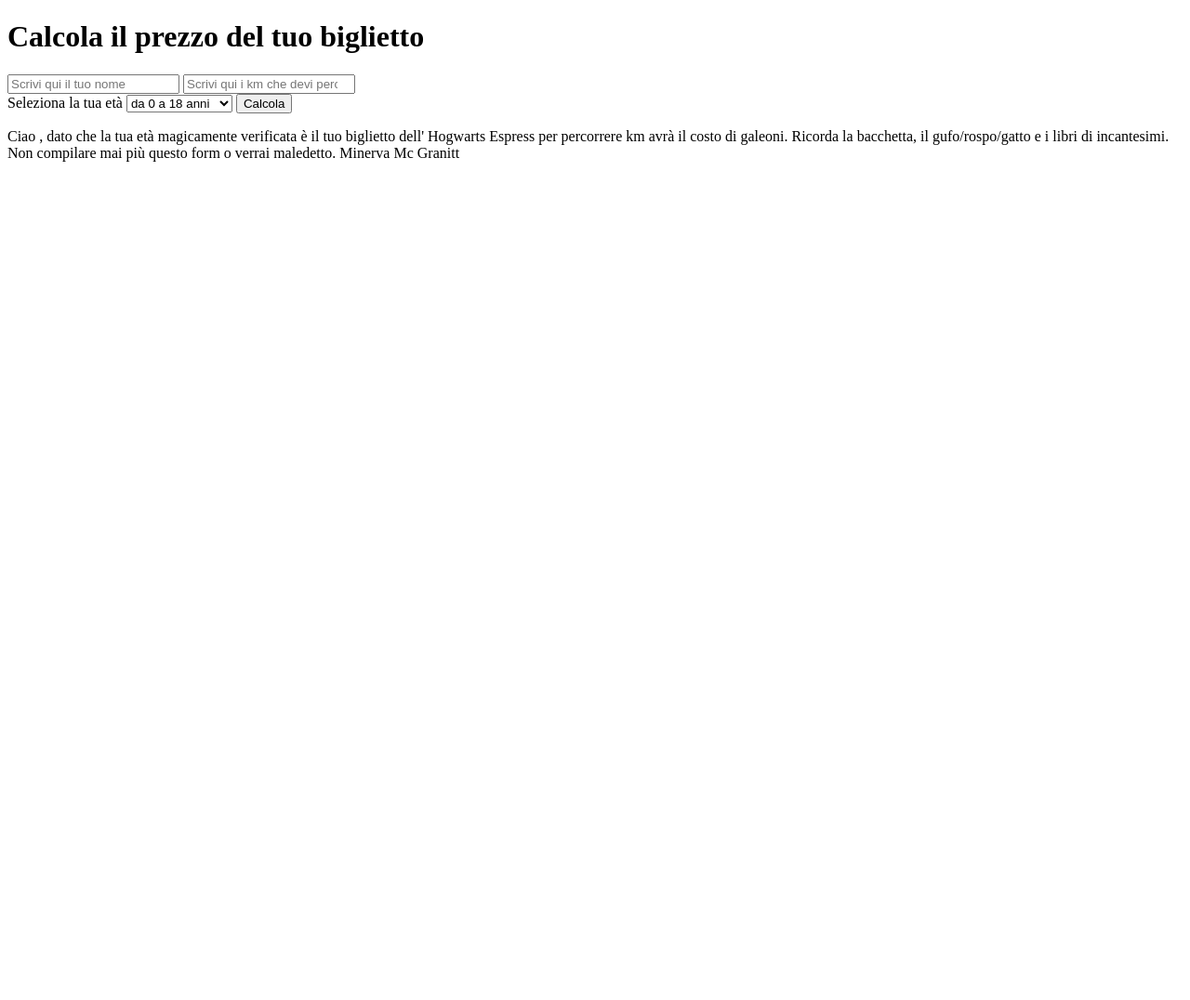
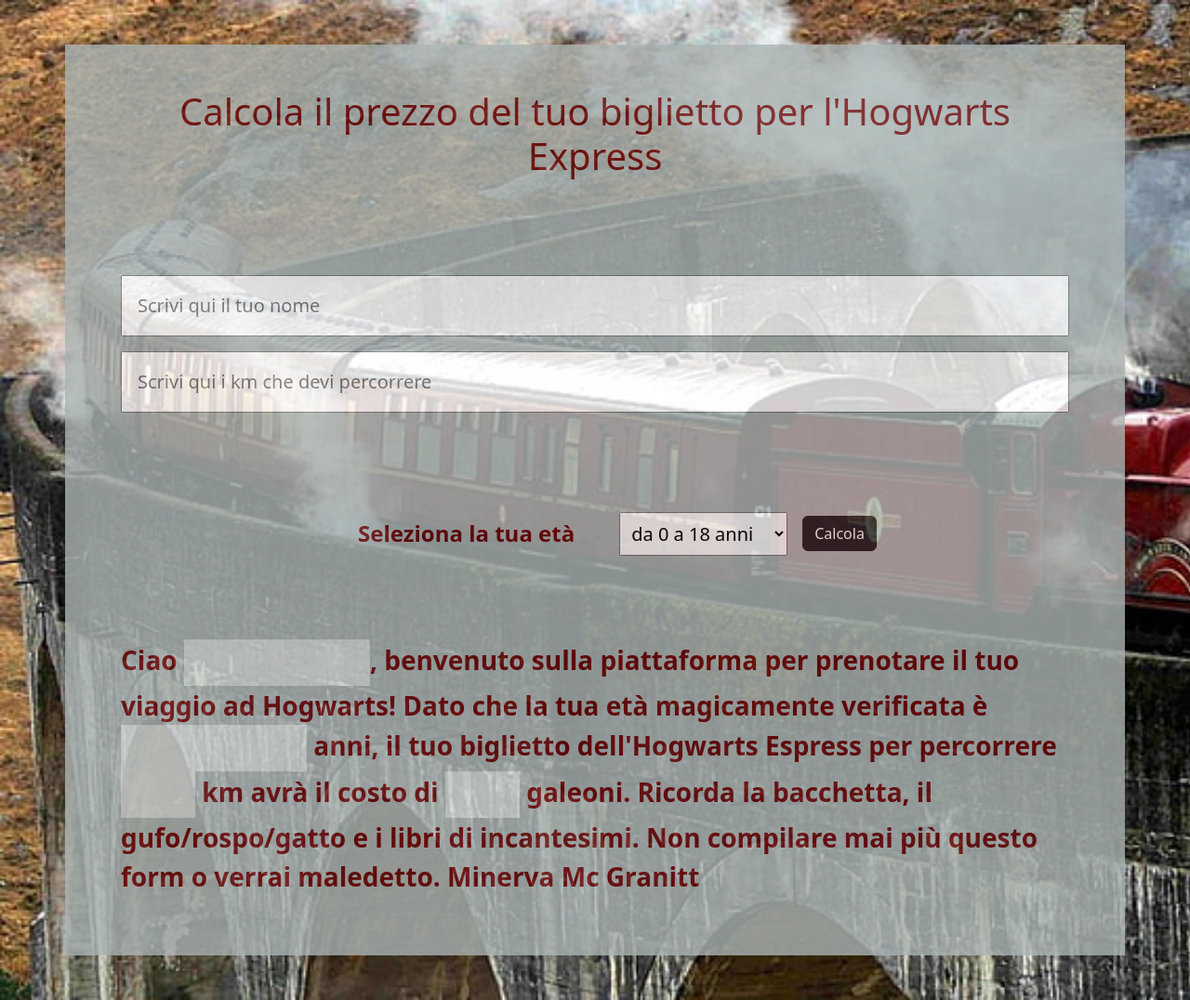
Before and after one commit to FedericaSidoti/js-biglietto-treno-form, a plain HTML site: page index.html in a window 1280 px wide. Shown: the whole page at 93% size. Before the commit the page ends 800 px from the top, so only its background shows below. Drawn offline with nearby package versions, Linux system fonts and the light colour scheme.

Commit message:
ADD- now it's hogwarts express baby

```diff
--- /dev/null
+++ b/css/main.css
@@ -0,0 +1,23 @@
+body {
+    background-image: url(../img/train.jpg);
+    background-repeat: no-repeat;
+    background-size: cover;
+    color: #70080B;
+    font-weight: 700;
+}
+
+.fog {
+    background-color: #ACB5B4;
+    opacity: 0.8 ;
+}
+
+.placeholder {
+    background-color: #FFFFFF;
+    min-height: 50px;
+    width: 80px;
+    text-align: center;
+}
+
+.large {
+    width: 200px;
+}
--- a/index.html
+++ b/index.html
@@ -3,33 +3,38 @@
 <head>
     <meta charset="UTF-8">
     <meta name="viewport" content="width=device-width, initial-scale=1.0">
+    <link href="https://cdn.jsdelivr.net/npm/bootstrap@5.3.2/dist/css/bootstrap.min.css" rel="stylesheet" integrity="sha384-T3c6CoIi6uLrA9TneNEoa7RxnatzjcDSCmG1MXxSR1GAsXEV/Dwwykc2MPK8M2HN" crossorigin="anonymous">
+    <link rel="stylesheet" href="./css/main.css">
     <title>Biglietto form</title>
 </head>
-<body>
-    <h1>Calcola il prezzo del tuo biglietto</h1>
-    <div class="fake-form">
-        <input type="text" id="namerequest" placeholder="Scrivi qui il tuo nome">
-        <input type="number" id="kmrequest" placeholder="Scrivi qui i km che devi percorrere">
+<body class=" p-5">
+    <div class="container fog">
+        <h1 class="text-center p-5 fs-1 fw-1">Calcola il prezzo del tuo biglietto per l'Hogwarts Express</h1>
+        <div class="p-5">
+            <input class="input-group mb-3 p-3 fs-5" type="text" id="namerequest" placeholder="Scrivi qui il tuo nome">
+            <input class="input-group mb-3 p-3 fs-5" type="number" id="kmrequest" placeholder="Scrivi qui i km che devi percorrere">
         </div>
-    <div>
-        <label for="agerequest">Seleziona la tua età</label>
-        <select name="age" id="agerequest">
+        <div class=" d-flex justify-content-center align-items-center">
+            <label class="p-5 fs-4" for="agerequest">Seleziona la tua età</label>
+            <select class="p-2 fs-5" name="age" id="agerequest">
                 <option value="0">da 0 a 18 anni</option>
                 <option value="1">da 18 a 65 anni</option>
                 <option value="2">Over 65</option>
             </select>
-        <button id="btn-price">Calcola</button>
+            <button class="btn btn-dark ms-3" id="btn-price">Calcola</button>
         </div>
-    <div id="recap">
-        <p> Ciao <span id="name-stamp"></span>,
-            dato che la tua età magicamente verificata è <span id="age-stamp"></span>
-            il tuo biglietto dell' Hogwarts Espress per percorrere <span id="km-stamp"></span> km
-            avrà il costo di <span id="price-stamp"></span> galeoni.
+        <div class="p-5 fs-3" id="recap">
+            <p> Ciao <span class="placeholder large" id="name-stamp"></span>,
+            benvenuto sulla piattaforma per prenotare il tuo viaggio ad Hogwarts!
+            Dato che la tua età magicamente verificata è <span class="placeholder large" id="age-stamp"></span> anni,
+            il tuo biglietto dell'Hogwarts Espress per percorrere <span class="placeholder" id="km-stamp"></span> km
+            avrà il costo di <span class="placeholder" id="price-stamp"></span> galeoni.
             Ricorda la bacchetta, il gufo/rospo/gatto e i libri di incantesimi.
             Non compilare mai più questo form o verrai maledetto.
             Minerva Mc Granitt
             </p>
         </div>
+</div>
     <script src="./js/app.js"></script>
 </body>
 </html>
--- a/js/app.js
+++ b/js/app.js
@@ -15,13 +15,17 @@ const km = parseFloat(inputDomElement.value)
 const age = parseInt(selectDomElement.value)
 /*calcolo*/
 const prezzoTotaleKM = 0.21 * km ;
-let valoreSconto = 0
+let valoreSconto = 0 ;
+let ageValue = 'da 18 a 65' ;
 
 if (age === 0) {
     valoreSconto = prezzoTotaleKM * ( 20 / 100)
+    ageValue = 'da 0 a 18'
+
 }
 else if (age === 2) {
     valoreSconto = prezzoTotaleKM * ( 40 / 100)
+    ageValue = 'più di 65'
 }
 
 let prezzoFinale = prezzoTotaleKM - valoreSconto;
@@ -38,7 +42,7 @@ const nameDomElement = document.getElementById('name-stamp');
 nameDomElement.innerHTML = textDomElement.value ;
 
 const ageDomElement = document.getElementById('age-stamp')
-ageDomElement.innerHTML = age ;
+ageDomElement.innerHTML = ageValue ;
 
 const kmDomElement = document.getElementById('km-stamp')
 kmDomElement.innerHTML = km ;
@@ -47,5 +51,3 @@ const priceDomElement = document.getElementById('price-stamp')
 priceDomElement.innerHTML = prezzoFinale ;
 
     })
-
-//aggiungere input per il nome
```
Also changed, not shown: img/train.jpg (added). Lines whose indentation alone changed are shown as unchanged.
